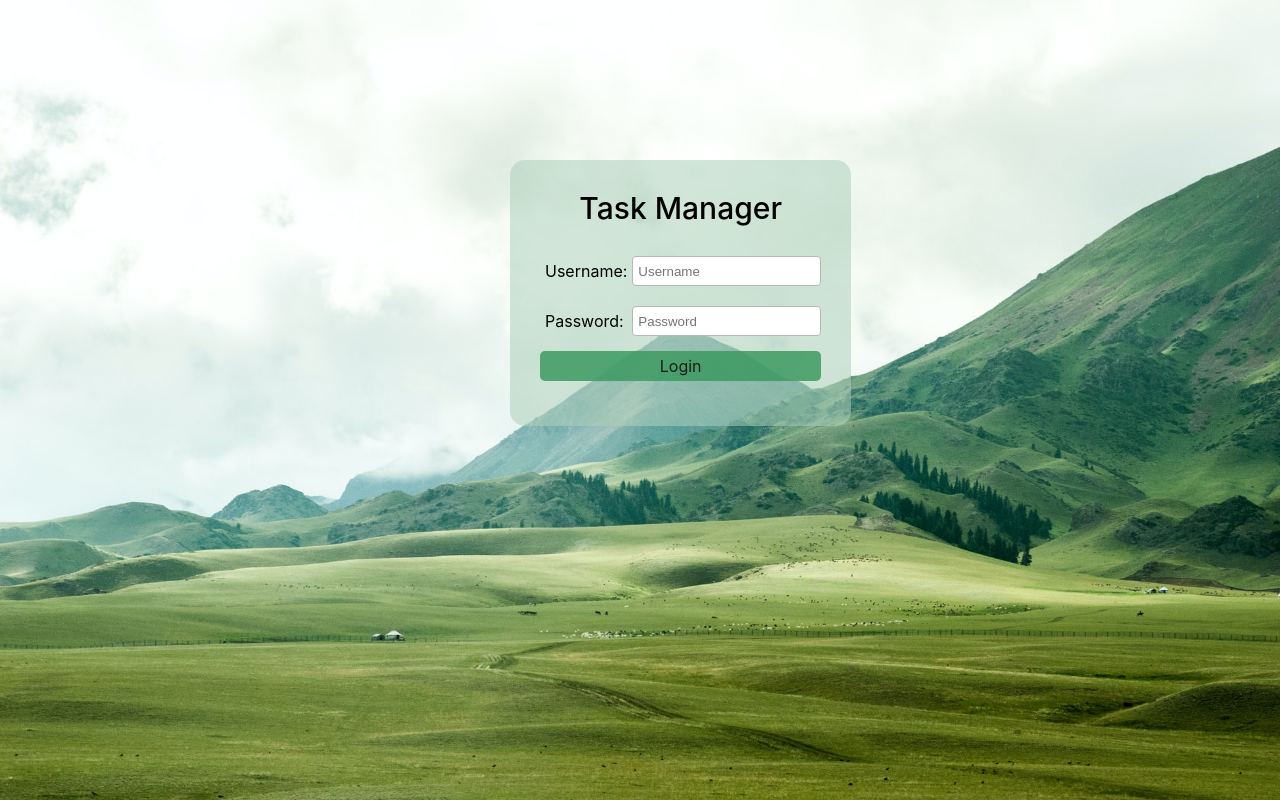
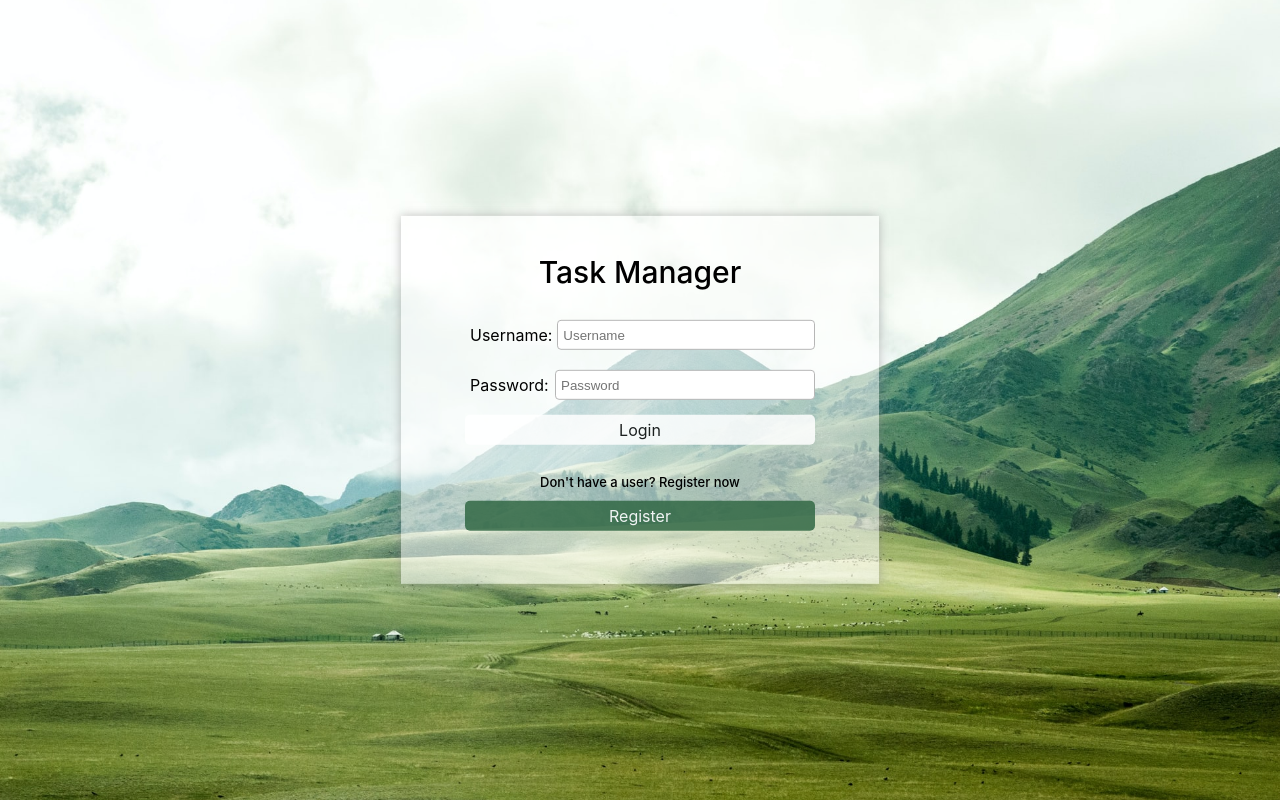
Before and after one commit to RLeDEV/task_management, a React (Create React App) app: page /login in a window 1280 px wide. Built offline with nearby package versions, Linux system fonts and the light colour scheme; no server answers.

Commit message:
Changed Login style & added register btn

```diff
--- a/src/components/Login/index.css
+++ b/src/components/Login/index.css
@@ -1,12 +1,13 @@
 .login-panel {
-    background-color: rgba(173, 207, 187, 0.548);
-    position: fixed;
-    border-radius: 15px;
-    top: 30%;
+    background-color: rgba(255, 255, 255, 0.548);
+    border-radius: 0px;
+    position: absolute;
+    top: 50%;
     left: 50%;
-    padding: 30px;
-    margin-top: -80px;
-    margin-left: -130px;
+    width: 350px;
+    padding: 3vw 5vw 3vw 5vw ;
+    box-shadow: 0 0 10px 0 rgba(141, 141, 141, 0.589);
+    transform: translate(-50%, -50%);
 }
 
 .login-panel .title {
@@ -32,18 +33,21 @@
 }
 
 .login-panel .wrapper input {
+    flex: 1;
     border: 1px solid rgb(182, 182, 182);
     border-radius: 4px;
     padding: 5px;
     text-decoration: none;
 }
 
-.login-panel .wrapper .login-btn:hover {
+.login-panel .wrapper .login-btn:hover,
+.login-panel .wrapper .register-btn:hover {
     opacity: 1;
 }
 
 .login-panel .wrapper div span {
     padding: 5px;
+    min-width: 80px;
 }
 
 .login-btn .login {
@@ -51,13 +55,13 @@
     color: black;
 }
 
-.login-btn {
+.login-btn,
+.register-btn {
     padding: 5px 0 5px 0;
     margin: 10px 0 0 0;
     border-radius: 5px;
     min-width: 250px;
     text-align: center;
-    background-color: rgb(60, 153, 96);
     opacity: 0.85;
     cursor: pointer;
     user-select: none;
@@ -65,3 +69,27 @@
     -ms-user-select: none;
     -webkit-user-select: none;
 }
+
+.login-btn {
+    background-color: rgb(255, 255, 255);
+}
+
+.register-btn {
+    background-color: rgb(50, 104, 69);
+}
+
+.register {
+    margin-top: 2vw;
+    text-align: center;
+}
+
+.register span {
+    font-size: 13px;
+    font-weight: 500;
+    color: rgb(0, 0, 0);
+}
+
+.register .link {
+    text-decoration: none;
+    color: #fff;
+}
--- a/src/components/Login/index.jsx
+++ b/src/components/Login/index.jsx
@@ -3,6 +3,7 @@ import { connect } from 'react-redux';
 import { loginUser } from '../../actions/authActions';
 import { Redirect } from 'react-router-dom';
 import { Loading } from '../Utils/Loading';
+import { Link } from 'react-router-dom';
 import Alert from '../Utils/Alert';
 import './index.css';
 
@@ -65,6 +66,12 @@ class Login extends Component {
                     <div className="login-btn" onClick={() => this.auth()}>
                             Login
                     </div>
+                    <div className="register">
+                        <span>Don't have a user? Register now</span>
+                        <div className="register-btn">
+                                <Link className="link" to='/register'>Register</Link>
+                        </div>
+                    </div>
                     {this.state.failed ? <Alert type="error" error={this.state.errMsg} /> : null }
                 </div>
             </div>
```
